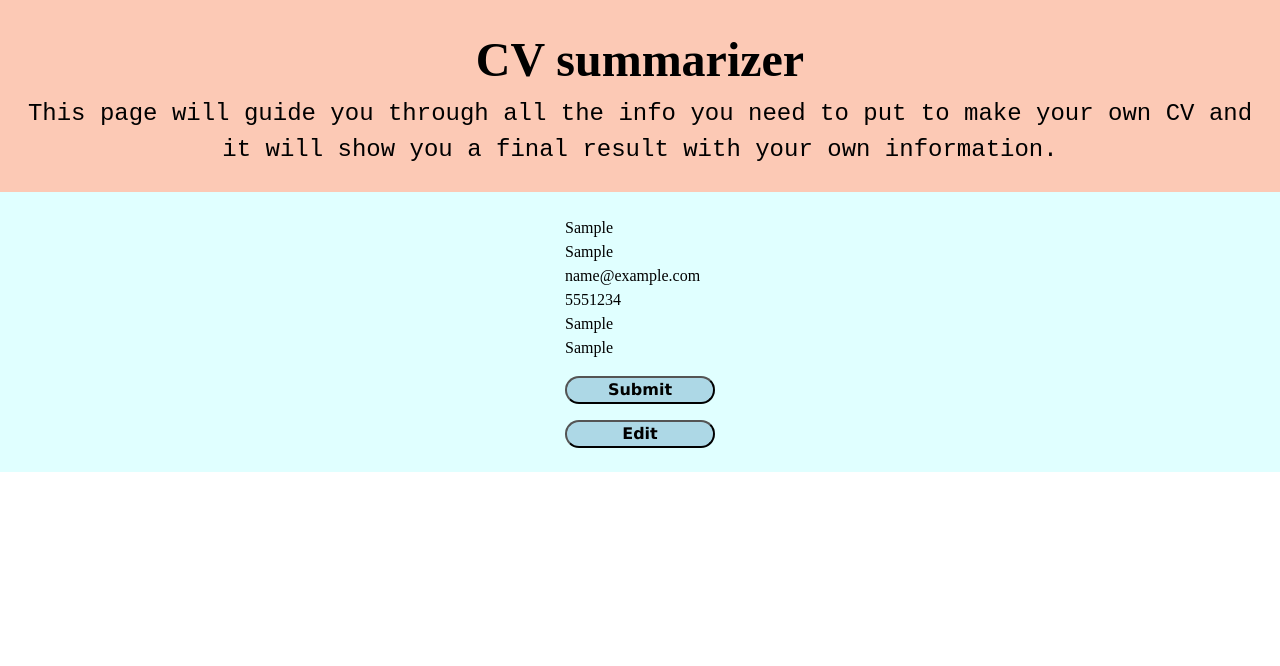
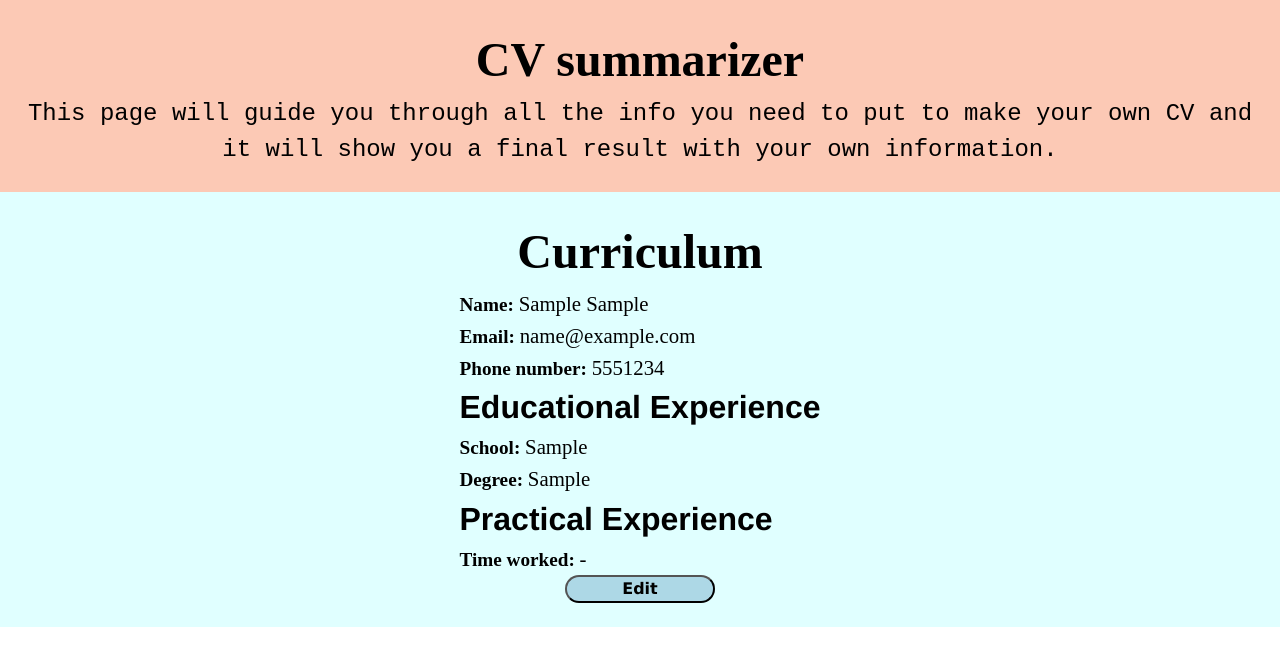
Before and after one commit to ivanovichi123/CV-Application, a React (Vite) app: page / in a window 1280 px wide. Both pictures are taken after typing "Sample", "Sample", "name@example.com", "5551234", "Sample", "Sample" into the empty fields and a click on the button "Submit". Shown: the top 666 px of the page. Built offline with nearby package versions, Linux system fonts and the light colour scheme.

Commit message:
feat: Added functionality when the form is filled When you click submit the form disappears and a summarize of your information appears

```diff
--- /dev/null
+++ b/src/content.css
@@ -0,0 +1,23 @@
+.theContent {
+    max-width: 700px;
+}
+
+h1 {
+    font-size: 3rem;
+    text-align: center;
+}
+
+h2 {
+    font-size: 2rem;
+    font-family: 'Franklin Gothic Medium', 'Arial Narrow', Arial, sans-serif;
+}
+
+h3 {
+    font-size: 1.2rem;
+    display: inline;
+}
+
+p {
+    font-size: 1.3rem;
+    display: inline;
+}
--- a/src/educational-exp.jsx
+++ b/src/educational-exp.jsx
@@ -1,5 +1,6 @@
 import { useState } from "react";
 import "./general-info.css";
+import "./content.css";
 
 function EducationalExperience(props) {
   const [schoolName, setSchoolName] = useState("");
@@ -50,14 +51,43 @@ function EducationalExperience(props) {
 }
 
 function EducationalContent(props) {
+  const answers = [
+    {id: 1, title: "School", info: props.schoolName},
+    {id: 2, title: "Degree", info: props.titleStudy},
+    {id: 3, title: "Graduated on", info: props.dateStudy},
+    {id: 4, title: "Projects", info: props.projects}];
+
+    let count = 0;
+
   return (
-    <div style={{ display:props.theDisplay }}>
-      <p>{props.schoolName}</p>
-      <p>{props.titleStudy}</p>
-      <p>{props.dateStudy}</p>
-      <p>{props.projects}</p>
+    <div className="theContent" style={{ display:props.theDisplay }}>
+
+      {answers.flatMap(answer => {
+        if (answer.info === "") {
+          return [];
+        }
+        else if (answer.info !== "" && count === 0) {
+          count += 1;
+          return (
+            <div key={answer.id}>
+              <h2>Educational Experience</h2>
+              <h3>{answer.title}: </h3>
+              <p>{answer.info}</p> <br />
+            </div>
+          )
+        }
+        else {
+          return (
+            <div key={answer.id}>
+            <h3>{answer.title}: </h3>
+            <p>{answer.info}</p> <br />
+            </div>
+          )
+        }
+      })}
+
     </div>
-  )
+  );
 }
 
 export default EducationalExperience;
--- a/src/general-info.jsx
+++ b/src/general-info.jsx
@@ -1,5 +1,6 @@
 import { useState } from "react";
 import "./general-info.css";
+import "./content.css";
 
 function GeneralInfo(props) {
   const [firstName, setFirstName] = useState("");
@@ -62,10 +63,13 @@ function GeneralInfo(props) {
 
 function GeneralContent(props) {
   return (
-    <div style={{ display: props.theDisplay }}>
-      <p>{props.firstName}</p>
-      <p>{props.lastName}</p>
-      <p>{props.email}</p>
+    <div className="theContent"   style={{ display: props.theDisplay }}>
+      <h1>Curriculum</h1>
+      <h3>Name: </h3>
+      <p>{props.firstName} {props.lastName}</p> <br />
+      <h3>Email: </h3>
+      <p>{props.email}</p> <br />
+      <h3>Phone number: </h3>
       <p>{props.phoneNumber}</p>
     </div>
   );
--- a/src/practical-exp.jsx
+++ b/src/practical-exp.jsx
@@ -1,5 +1,6 @@
 import { useState } from "react";
 import "./general-info.css";
+import "./content.css";
 
 function PracticalExperience(props) {
   const [companyName, setCompanyName] = useState("");
@@ -58,13 +59,40 @@ function PracticalExperience(props) {
 }
 
 function PracticalContent(props) {
+  const answers = [
+    {id: 1, title: "Company", info: props.companyName},
+    {id: 2, title: "Position", info: props.positionTitle},
+    {id: 3, title: "Responsibilities", info: props.mainResponsibilities},
+    {id: 4, title: "Time worked", info: `${props.dateStart} - ${props.dateFinish}`}
+  ]
+
+  let count = 0;
+
   return (
-    <div style={{ display: props.theDisplay}}>
-      <p>{props.companyName}</p>
-      <p>{props.positionTitle}</p>
-      <p>{props.mainResponsibilities}</p>
-      <p>{props.dateStart}</p>
-      <p>{props.dateFinish}</p>
+    <div className="theContent" style={{ display: props.theDisplay}}>
+      {answers.flatMap(answer => {
+        if (answer.info === "") {
+          return [];
+        }
+        else if (answer.info !== "" && count === 0) {
+          count += 1;
+          return (
+            <div key={answer.id}>
+              <h2>Practical Experience</h2>
+              <h3>{answer.title}: </h3>
+              <p>{answer.info}</p> <br />
+            </div>
+          )
+        }
+        else {
+          return (
+            <div key={answer.id}>
+              <h3>{answer.title}: </h3>
+              <p>{answer.info}</p> <br />
+            </div>
+          )
+        }
+      })}
     </div>
   )
 }
--- a/src/the-form.jsx
+++ b/src/the-form.jsx
@@ -21,7 +21,12 @@ function TheForm() {
         <GeneralInfo formVisible={formVisible ? "" : "none"} infoVisible={formVisible ? "none" : ""} />
         <EducationalExperience formVisible={formVisible ? "" : "none"} infoVisible={formVisible ? "none" : ""} />
         <PracticalExperience formVisible={formVisible ? "" : "none"} infoVisible={formVisible ? "none" : ""} />
-        <button id="submit">Submit</button>
+        <button
+          id="submit"
+          style={{display:formVisible ? "" : "none"}}
+        >
+          Submit
+        </button>
       </form>
       <button id="edit"
         onClick={theEdit}
```
